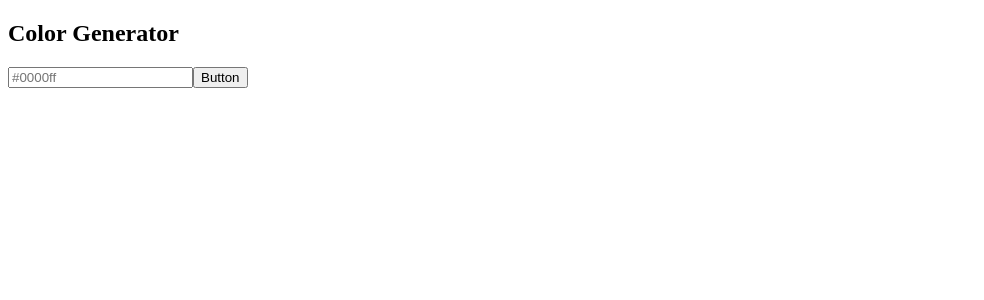
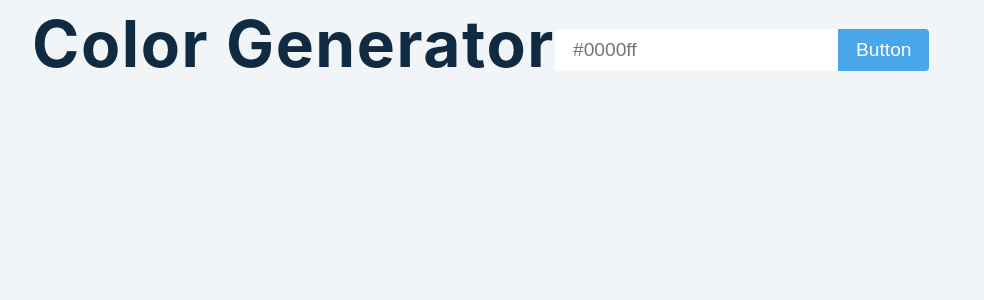
Before and after one commit to mkturner/react-color-palette, a React (Create React App) app: page / in a window 1280 px wide. Shown: the top 300 px of the page, without its empty margins (0-984 px from the left). Built offline with nearby package versions, Linux system fonts and the light colour scheme; the HTML template or start-up script is replaced by a standard one.

Commit message:
fix: compute hex values for each square

```diff
--- a/src/SingleColor.js
+++ b/src/SingleColor.js
@@ -10,10 +10,13 @@
   const bgColor = rgb.join(',');
   console.log(bgColor);
 
+  // compute hex value
+  const hexCode = rgbToHex(...rgb);
+
   return (
     <article className={`color`} style={{ backgroundColor: `rgb(${bgColor})` }}>
       <p className='percent-value'>{weight}%</p>
-      <p className="color-value">{hex}</p>
+      <p className="color-value">{hexCode}</p>
     </article>
   );
 };
--- /dev/null
+++ b/src/index.css
@@ -0,0 +1,216 @@
+/*
+===============
+Variables
+===============
+*/
+
+:root {
+  /* dark shades of primary color*/
+  --clr-primary-1: hsl(205, 86%, 17%);
+  --clr-primary-2: hsl(205, 77%, 27%);
+  --clr-primary-3: hsl(205, 72%, 37%);
+  --clr-primary-4: hsl(205, 63%, 48%);
+  /* primary/main color */
+  --clr-primary-5: hsl(205, 78%, 60%);
+  /* lighter shades of primary color */
+  --clr-primary-6: hsl(205, 89%, 70%);
+  --clr-primary-7: hsl(205, 90%, 76%);
+  --clr-primary-8: hsl(205, 86%, 81%);
+  --clr-primary-9: hsl(205, 90%, 88%);
+  --clr-primary-10: hsl(205, 100%, 96%);
+  /* darkest grey - used for headings */
+  --clr-grey-1: hsl(209, 61%, 16%);
+  --clr-grey-2: hsl(211, 39%, 23%);
+  --clr-grey-3: hsl(209, 34%, 30%);
+  --clr-grey-4: hsl(209, 28%, 39%);
+  /* grey used for paragraphs */
+  --clr-grey-5: hsl(210, 22%, 49%);
+  --clr-grey-6: hsl(209, 23%, 60%);
+  --clr-grey-7: hsl(211, 27%, 70%);
+  --clr-grey-8: hsl(210, 31%, 80%);
+  --clr-grey-9: hsl(212, 33%, 89%);
+  --clr-grey-10: hsl(210, 36%, 96%);
+  --clr-white: #fff;
+  --clr-red-dark: hsl(360, 67%, 44%);
+  --clr-red-light: hsl(360, 71%, 66%);
+  --clr-green-dark: hsl(125, 67%, 44%);
+  --clr-green-light: hsl(125, 71%, 66%);
+  --clr-black: #222;
+  --transition: all 0.3s linear;
+  --spacing: 0.1rem;
+  --radius: 0.25rem;
+  --light-shadow: 0 5px 15px rgba(0, 0, 0, 0.1);
+  --dark-shadow: 0 5px 15px rgba(0, 0, 0, 0.2);
+  --max-width: 1170px;
+  --fixed-width: 620px;
+}
+/*
+===============
+Global Styles
+===============
+*/
+
+*,
+::after,
+::before {
+  margin: 0;
+  padding: 0;
+  box-sizing: border-box;
+}
+body {
+  font-family: -apple-system, BlinkMacSystemFont, 'Segoe UI', Roboto, Oxygen,
+    Ubuntu, Cantarell, 'Open Sans', 'Helvetica Neue', sans-serif;
+  background: var(--clr-grey-10);
+  color: var(--clr-grey-1);
+  line-height: 1.5;
+  font-size: 0.875rem;
+}
+ul {
+  list-style-type: none;
+}
+a {
+  text-decoration: none;
+}
+h1,
+h2,
+h3,
+h4 {
+  letter-spacing: var(--spacing);
+  text-transform: capitalize;
+  line-height: 1.25;
+  margin-bottom: 0.75rem;
+}
+h1 {
+  font-size: 3rem;
+}
+h2 {
+  font-size: 2rem;
+}
+h3 {
+  font-size: 1.25rem;
+}
+h4 {
+  font-size: 0.875rem;
+}
+p {
+  margin-bottom: 1.25rem;
+  color: var(--clr-grey-5);
+}
+@media screen and (min-width: 800px) {
+  h1 {
+    font-size: 4rem;
+  }
+  h2 {
+    font-size: 2.5rem;
+  }
+  h3 {
+    font-size: 1.75rem;
+  }
+  h4 {
+    font-size: 1rem;
+  }
+  body {
+    font-size: 1rem;
+  }
+  h1,
+  h2,
+  h3,
+  h4 {
+    line-height: 1;
+  }
+}
+/*  global classes */
+
+/* section */
+.section {
+  width: 90vw;
+  margin: 0 auto;
+  max-width: var(--max-width);
+}
+
+@media screen and (min-width: 992px) {
+  .section {
+    width: 95vw;
+  }
+}
+
+/*
+===============
+Color Generator
+===============
+*/
+
+.container {
+  text-align: center;
+  display: flex;
+  align-items: center;
+  height: 100px;
+  padding-left: 2rem;
+}
+.container h3 {
+  margin-bottom: 0;
+  margin-right: 2rem;
+}
+
+input {
+  border-color: transparent;
+  padding: 0.5rem 1rem;
+  font-size: 1.2rem;
+  border-top-left-radius: var(--radius);
+  border-bottom-left-radius: var(--radius);
+}
+.btn {
+  background: var(--clr-primary-5);
+  padding: 0.5rem 1rem;
+  font-size: 1.2rem;
+  border-color: transparent;
+  border-top-right-radius: var(--radius);
+  border-bottom-right-radius: var(--radius);
+  text-transform: capitalize;
+  color: var(--clr-white);
+  cursor: pointer;
+}
+@media screen and (max-width: 576px) {
+  .container h3 {
+    font-size: 1rem;
+  }
+  input,
+  .btn {
+    font-size: 0.85rem;
+  }
+}
+input.error {
+  border: 2px solid var(--clr-red-dark);
+}
+.colors {
+  min-height: calc(100vh - 100px);
+  display: grid;
+  grid-template-columns: repeat(auto-fit, minmax(223.33px, 1fr));
+  grid-template-rows: repeat(auto-fit, minmax(96px, 1fr));
+}
+.color {
+  padding: 1rem 2rem;
+  cursor: pointer;
+  font-size: 1rem;
+  text-transform: none;
+}
+.percent-value {
+  margin-bottom: 0;
+  color: var(--clr-grey-1);
+}
+.color-value {
+  color: var(--clr-grey-1);
+  margin-bottom: 0;
+}
+.color-light .color-value {
+  color: var(--clr-white);
+}
+.color-light .percent-value {
+  color: var(--clr-white);
+}
+
+.alert {
+  text-transform: uppercase;
+  font-size: 0.85rem;
+  margin-top: 0.5rem;
+}
```
